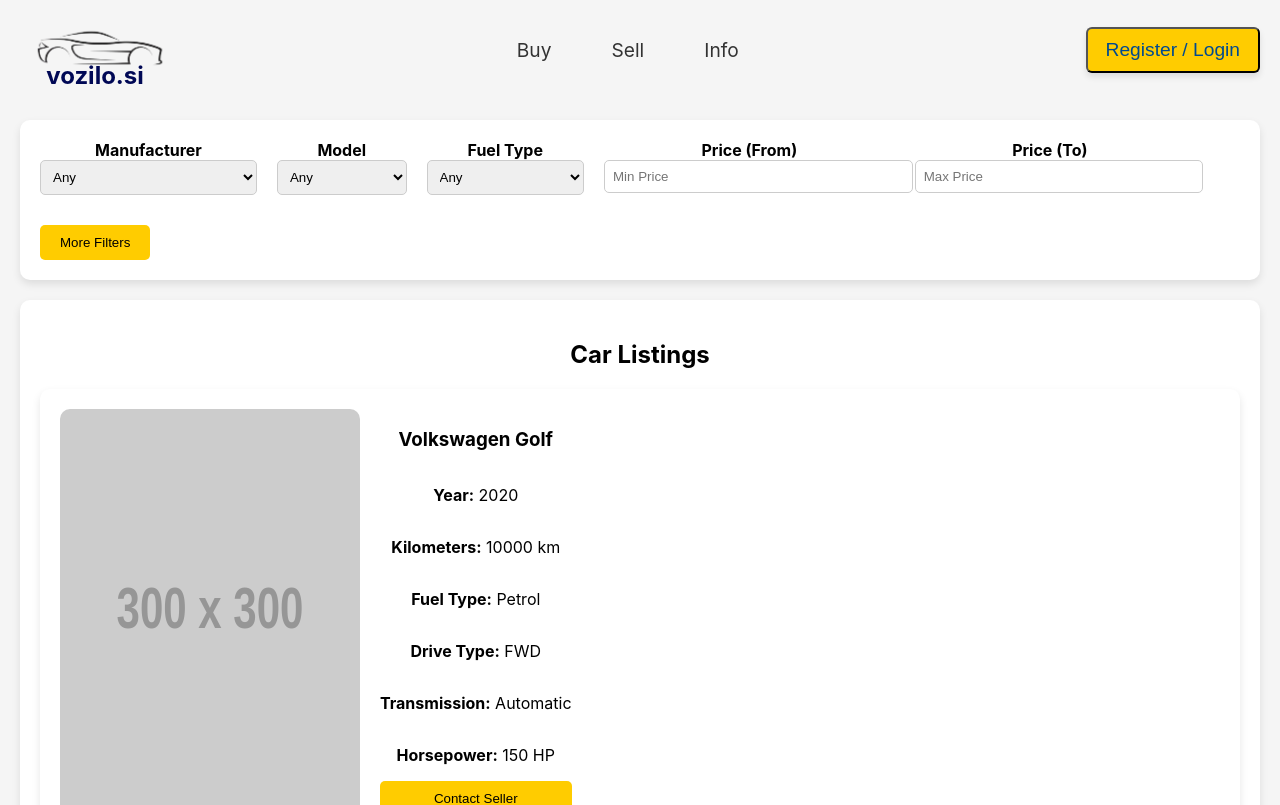
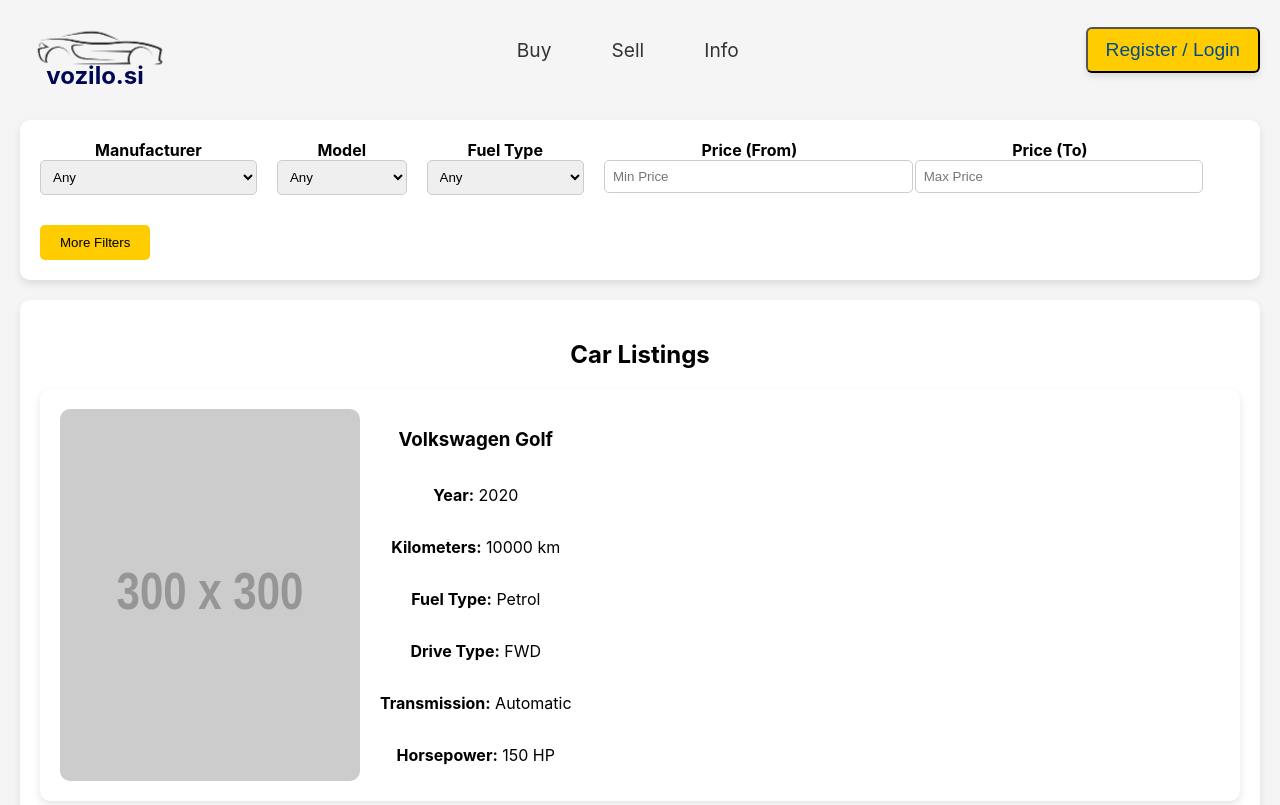
Before and after one commit to gjoremkv/Car_web, a React (Create React App) app: page /buy in a window 1280 px wide. Shown: the top 805 px of the page. Built offline with nearby package versions, Linux system fonts and the light colour scheme.

Commit message:
Linking Listing details

```diff
--- a/src/App.jsx
+++ b/src/App.jsx
@@ -7,6 +7,7 @@
 import Buy from './Buy'; // Component for /buy route
 import Sell from './Sell'; // Component for /sell route
 import Info from './Info'; // Component for /info route
+import ListingDetail from './ListingDetail'; // New component for detailed car view
 
 function App() {
   return (
@@ -25,6 +26,7 @@
           <Route path="/buy" element={<Buy />} />  {/* Define route for /buy */}
           <Route path="/sell" element={<Sell />} />  {/* Define route for /sell */}
           <Route path="/info" element={<Info />} />  {/* Define route for /info */}
+          <Route path="/car/:id" element={<ListingDetail />} />  {/* New route for car details */}
         </Routes>
       </div>
     </Router>
--- a/src/Buy.jsx
+++ b/src/Buy.jsx
@@ -1,4 +1,5 @@
 import React, { useState } from 'react';
+import { Link } from 'react-router-dom'; // Import Link from react-router-dom
 import './Buy.css';
 
 const Buy = () => {
@@ -28,7 +29,7 @@
     keylessEntry: false,
     leatherSeats: false,
     appleCarPlay: false,
-    androidAuto: false
+    androidAuto: false,
   });
 
   const carListings = [
@@ -71,7 +72,7 @@
     }));
   };
 
-  const filteredCars = carListings.filter(car => {
+  const filteredCars = carListings.filter((car) => {
     return (
       (!manufacturer || car.manufacturer === manufacturer) &&
       (!model || car.model === model) &&
@@ -91,7 +92,7 @@
         <div className="filters">
           <div className="filter">
             <label>Manufacturer</label>
-            <select value={manufacturer} onChange={e => setManufacturer(e.target.value)}>
+            <select value={manufacturer} onChange={(e) => setManufacturer(e.target.value)}>
               <option value="">Any</option>
               <option value="Volkswagen">Volkswagen</option>
               <option value="Toyota">Toyota</option>
@@ -101,7 +102,7 @@
 
           <div className="filter">
             <label>Model</label>
-            <select value={model} onChange={e => setModel(e.target.value)}>
+            <select value={model} onChange={(e) => setModel(e.target.value)}>
               <option value="">Any</option>
               <option value="Golf">Golf</option>
               <option value="Corolla">Corolla</option>
@@ -111,7 +112,7 @@
 
           <div className="filter">
             <label>Fuel Type</label>
-            <select value={fuel} onChange={e => setFuel(e.target.value)}>
+            <select value={fuel} onChange={(e) => setFuel(e.target.value)}>
               <option value="">Any</option>
               <option value="Petrol">Petrol</option>
               <option value="Diesel">Diesel</option>
@@ -126,7 +127,7 @@
               type="number"
               value={priceFrom}
               placeholder="Min Price"
-              onChange={e => setPriceFrom(e.target.value)}
+              onChange={(e) => setPriceFrom(e.target.value)}
             />
           </div>
 
@@ -136,7 +137,7 @@
               type="number"
               value={priceTo}
               placeholder="Max Price"
-              onChange={e => setPriceTo(e.target.value)}
+              onChange={(e) => setPriceTo(e.target.value)}
             />
           </div>
 
@@ -151,7 +152,7 @@
           <div className="more-filters-section">
             <div className="filter">
               <label>Exterior Color</label>
-              <select value={color} onChange={e => setColor(e.target.value)}>
+              <select value={color} onChange={(e) => setColor(e.target.value)}>
                 <option value="">Any</option>
                 <option value="Black">Black</option>
                 <option value="White">White</option>
@@ -162,7 +163,7 @@
 
             <div className="filter">
               <label>Interior Color</label>
-              <select value={interiorColor} onChange={e => setInteriorColor(e.target.value)}>
+              <select value={interiorColor} onChange={(e) => setInteriorColor(e.target.value)}>
                 <option value="">Any</option>
                 <option value="Black">Black</option>
                 <option value="Beige">Beige</option>
@@ -173,7 +174,10 @@
 
             <div className="filter">
               <label>Interior Material</label>
-              <select value={interiorMaterial} onChange={e => setInteriorMaterial(e.target.value)}>
+              <select
+                value={interiorMaterial}
+                onChange={(e) => setInteriorMaterial(e.target.value)}
+              >
                 <option value="">Any</option>
                 <option value="Leather">Leather</option>
                 <option value="Fabric">Fabric</option>
@@ -183,7 +187,7 @@
 
             <div className="filter">
               <label>Transmission</label>
-              <select value={transmission} onChange={e => setTransmission(e.target.value)}>
+              <select value={transmission} onChange={(e) => setTransmission(e.target.value)}>
                 <option value="">Any</option>
                 <option value="Automatic">Automatic</option>
                 <option value="Manual">Manual</option>
@@ -192,7 +196,7 @@
 
             <div className="filter">
               <label>Drive Type</label>
-              <select value={driveType} onChange={e => setDriveType(e.target.value)}>
+              <select value={driveType} onChange={(e) => setDriveType(e.target.value)}>
                 <option value="">Any</option>
                 <option value="FWD">Front-Wheel Drive (FWD)</option>
                 <option value="RWD">Rear-Wheel Drive (RWD)</option>
@@ -202,7 +206,7 @@
 
             <div className="filter">
               <label>Number of Doors</label>
-              <select value={doors} onChange={e => setDoors(e.target.value)}>
+              <select value={doors} onChange={(e) => setDoors(e.target.value)}>
                 <option value="">Any</option>
                 <option value="2">2</option>
                 <option value="4">4</option>
@@ -275,7 +279,8 @@
         <div className="car-listings">
           {filteredCars.length > 0 ? (
             filteredCars.map(car => (
-              <div key={car.id} className="car-listing">
+              <Link to={`/car/${car.id}`} state={{ car }} style={{ textDecoration: 'none', color: 'inherit' }} key={car.id}>
+                <div className="car-listing">
                   <img src={car.imgSrc} alt={car.model} />
                   <div className="car-details">
                     <h3>{car.manufacturer} {car.model}</h3>
@@ -285,9 +290,9 @@
                     <p><strong>Drive Type:</strong> {car.driveType}</p>
                     <p><strong>Transmission:</strong> {car.transmission}</p>
                     <p><strong>Horsepower:</strong> {car.horsepower} HP</p>
-                  <button>Contact Seller</button>
                   </div>
                 </div>
+              </Link>
             ))
           ) : (
             <p>No cars found matching your filters.</p>
--- /dev/null
+++ b/src/ListingDetail.jsx
@@ -0,0 +1,29 @@
+import React from 'react';
+import { useLocation } from 'react-router-dom';
+
+const ListingDetail = () => {
+  const location = useLocation();
+  const car = location.state?.car; // Get the car details from Link's state
+
+  if (!car) {
+    return <div>No car details found.</div>;
+  }
+
+  return (
+    <div className="car-detail-page">
+      <h2>{car.manufacturer} {car.model} - {car.year}</h2>
+      <img src={car.imgSrc} alt={car.model} />
+      <div className="car-info">
+        <p><strong>Price:</strong> ${car.price}</p>
+        <p><strong>Kilometers:</strong> {car.kilometers} km</p>
+        <p><strong>Fuel Type:</strong> {car.fuel}</p>
+        <p><strong>Drive Type:</strong> {car.driveType}</p>
+        <p><strong>Transmission:</strong> {car.transmission}</p>
+        <p><strong>Horsepower:</strong> {car.horsepower} HP</p>
+        <button>Contact Seller</button>
+      </div>
+    </div>
+  );
+};
+
+export default ListingDetail;
```
Lines whose indentation alone changed are shown as unchanged.
